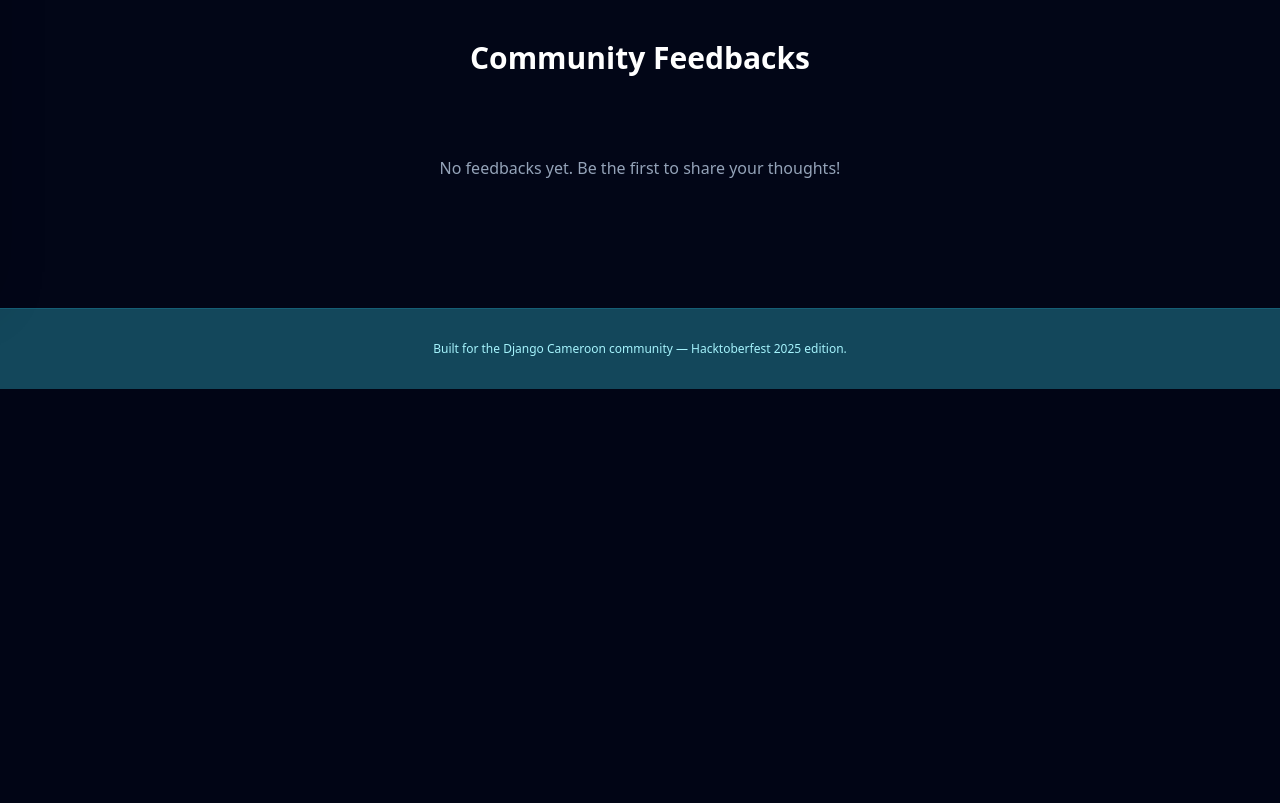
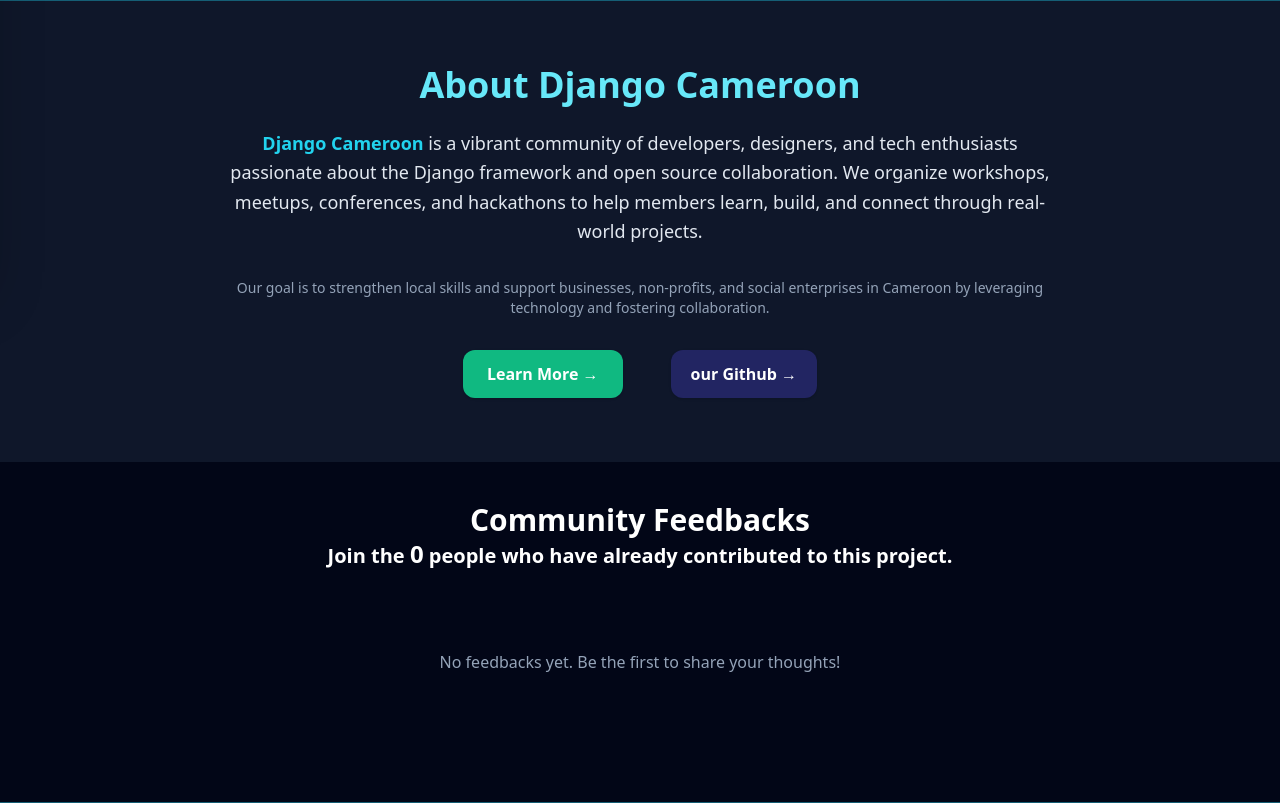
Before and after one commit to djangocameroon/DjangoBox, a Django app: page / in a window 1280 px wide. Shown: the part 516-1319 px from the top of the page. Before the commit the page ends 905 px from the top, so only its background shows below. Run offline with Django 4.2, Linux system fonts and the light colour scheme; data that the repository does not hold is empty; some libraries are stand-ins or nearby versions.

Commit message:
ajout de la section à propos de django. et ajout du label pour afficher le nombres de contrivutions. aussi

```diff
--- a/templates/core/home.html
+++ b/templates/core/home.html
@@ -113,9 +113,41 @@
     </form>
 </aside>
 
+<!-- About Django Cameroon -->
+<section class="bg-slate-900 py-16 border-t border-cyan-800">
+    <div class="max-w-4xl mx-auto px-6 text-center">
+      <h2 class="text-3xl sm:text-4xl font-bold text-cyan-300 mb-6">
+        About Django Cameroon
+      </h2>
+      <p class="text-lg text-slate-200 leading-relaxed mb-8">
+        <span class="font-semibold text-cyan-400">Django Cameroon</span> is a vibrant community of developers,
+        designers, and tech enthusiasts passionate about the Django framework and open source collaboration.
+        We organize workshops, meetups, conferences, and hackathons to help members learn, build, and connect
+        through real-world projects.
+      </p>
+      <p class="text-slate-400 text-sm mb-4">
+        Our goal is to strengthen local skills and support businesses, non-profits, and social enterprises in Cameroon
+        by leveraging technology and fostering collaboration.
+      </p>
+      <div class=" flex space-x-12 justify-center mt-8">
+        <a href="https://www.djangocameroon.org/" target="_blank"
+           class="inline-block px-6 py-3 rounded-xl bg-emerald-500 text-white font-semibold shadow hover:bg-emerald-400 transition">
+          Learn More →
+        </a>
+        <a href="https://github.com/DjangoCameroon" target="_blank"
+           class=" px-5 py-3 rounded-xl bg-indigo-600/30 text-white font-semibold shadow hover:bg-blue-600 transition duration-200">
+          our Github →
+        </a>
+      </div>
+    </div>
+  </section>
+
+
 <!-- Feedbacks Section -->
 <main id="feedbacks" class="max-w-4xl mx-auto pt-10 pb-20 px-4">
-    <h2 class="text-3xl font-bold text-white mb-8 text-center">Community Feedbacks</h2>
+    <h2 class="text-3xl font-bold text-white  text-center">Community Feedbacks</h2>
+    <p class="text-xl font-semibold text-white mb-8 text-center">Join the <span class="text-2xl"> {{page_obj|length}}</span> people who have already contributed to this project.</p>
+
     <div class="grid gap-6">
         {% for feedback in page_obj %}
             <div class="feedback-card rounded-xl border border-cyan-800 bg-slate-900/80 p-6 shadow hover:shadow-emerald-500/20 transition">
```
